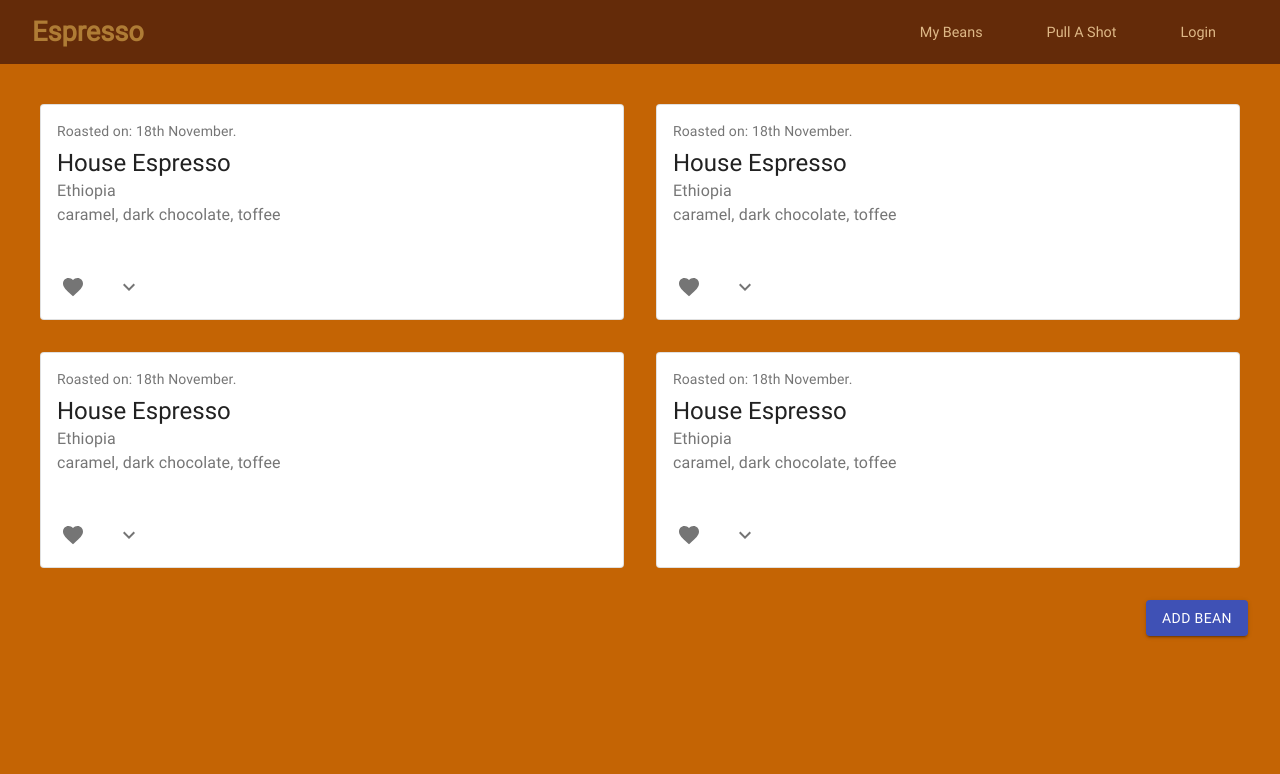
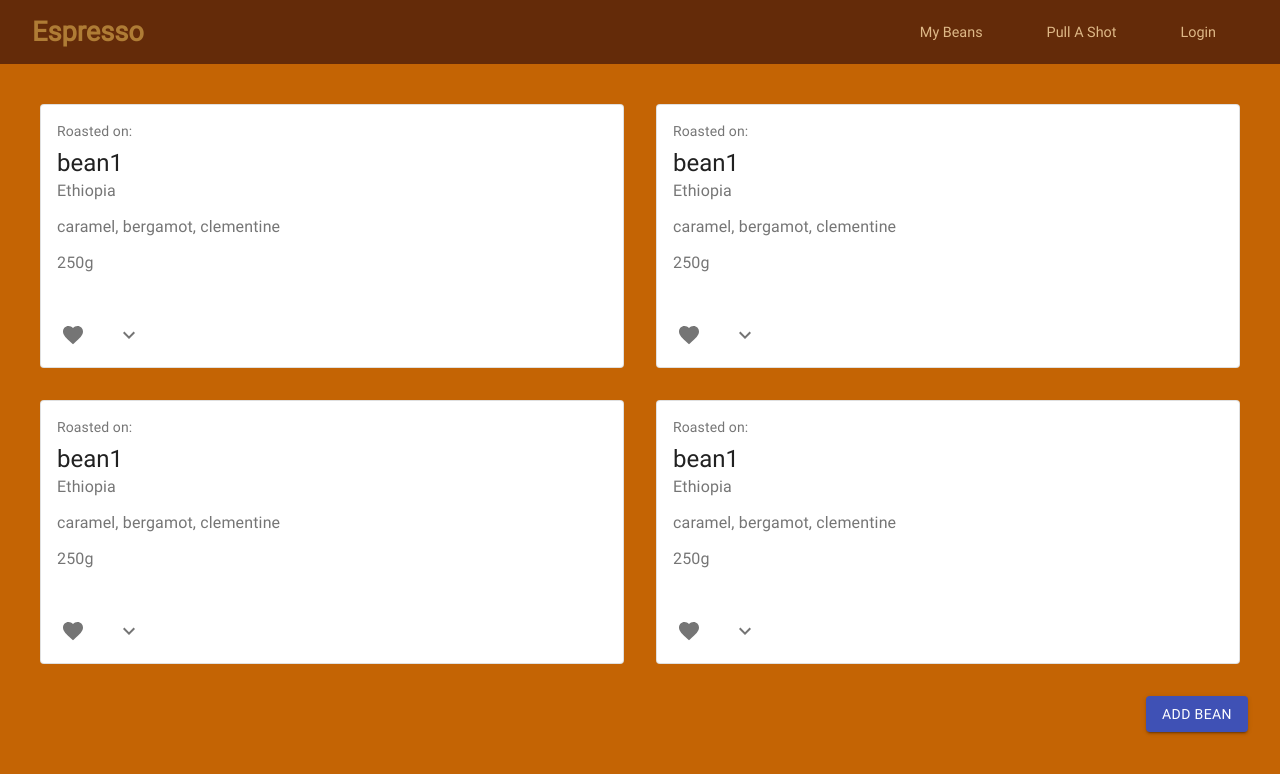
Before and after one commit to samueljmillward/espresso, a React (Create React App) app: page /beans in a window 1280 px wide. Shown: the top 774 px of the page. Built offline with nearby package versions, Linux system fonts and the light colour scheme.

Commit message:
Sends data to UI

```diff
--- a/src/elements/Card.js
+++ b/src/elements/Card.js
@@ -5,7 +5,6 @@ import Card from '@material-ui/core/Card';
 import CardContent from '@material-ui/core/CardContent';
 // import CardMedia from '@material-ui/core/CardMedia';
 import CardActions from '@material-ui/core/CardActions';
-import Collapse from '@material-ui/core/Collapse';
 import IconButton from '@material-ui/core/IconButton';
 import FavoriteIcon from '@material-ui/icons/Favorite';
 import ExpandMoreIcon from '@material-ui/icons/ExpandMore';
@@ -35,7 +34,7 @@ const useStyles = makeStyles((theme) => ({
   },
 }));
 
-export default function BeanCard() {
+export default function BeanCard({ bean }) {
   const classes = useStyles();
   const [expanded, setExpanded] = React.useState(false);
 
@@ -51,15 +50,20 @@ export default function BeanCard() {
           color="textSecondary"
           gutterBottom
         >
-          Roasted on: 18th November.
+          Roasted on: {bean.roast}
         </Typography>
         <Typography variant="h5" component="h2">
-          House Espresso
+          {bean.name}
         </Typography>
         <Typography className={classes.pos} color="textSecondary">
-          Ethiopia
+          {bean.origin}
           <br />
-          caramel, dark chocolate, toffee
+        </Typography>
+        <Typography className={classes.pos} color="textSecondary">
+          {bean.flavours}
+        </Typography>
+        <Typography className={classes.pos} color="textSecondary">
+          {bean.weight}g
         </Typography>
       </CardContent>
       {/* <CardMedia
@@ -83,29 +87,6 @@ export default function BeanCard() {
           <ExpandMoreIcon />
         </IconButton>
       </CardActions>
-      <Collapse in={expanded} timeout="auto" unmountOnExit>
-        <CardContent>
-          <Typography variant="body2" component="p">
-            Grind: 6
-          </Typography>
-          <Typography className={classes.pos} variant="body2" component="p">
-            <br />
-            Recipe
-            <br />
-            Dry: 18g
-            <br />
-            Final Weight: 36g
-          </Typography>
-          <Typography variant="body2" component="p">
-            Our house espresso is a modern take on a classic. It’s a blend of
-            two distinctive coffees, which combine to produce an espresso with a
-            deep, rich chocolatey body, pronounced toffee sweetness, a complex
-            fruity edge, and a hint of bittersweet cocoa at the finish. It’s
-            well balanced and combines beautifully with milk, where it adds
-            punchy caramel, smooth milk chocolate notes and gets even sweeter
-          </Typography>
-        </CardContent>
-      </Collapse>
     </Card>
   );
 }
--- a/src/elements/NewBean.js
+++ b/src/elements/NewBean.js
@@ -27,7 +27,7 @@ const useStyles = makeStyles((theme) => ({
   },
 }));
 
-export default function NewBean() {
+export default function NewBean({ setBeansList }) {
   const classes = useStyles();
 
   const { register, handleSubmit, control } = useForm();
@@ -36,6 +36,7 @@ export default function NewBean() {
     handleClose();
     console.clear();
     console.log({ data });
+    setBeansList((old) => [...old, data]);
   };
 
   const [open, setOpen] = React.useState(false);
--- a/src/pages/beans.js
+++ b/src/pages/beans.js
@@ -1,4 +1,4 @@
-import React from 'react';
+import React, { useState } from 'react';
 import { Grid } from '@material-ui/core';
 import { makeStyles } from '@material-ui/core/styles';
 
@@ -26,8 +26,41 @@ const useStyles = makeStyles((theme) => ({
 
 export default function Beans() {
   const classes = useStyles();
+
+  const [beans, setBeansList] = useState([
+    {
+      name: 'bean1',
+      roastDate: '2020-11-28',
+      origin: 'Ethiopia',
+      flavours: 'caramel, bergamot, clementine',
+      weight: '250',
+    },
+    {
+      name: 'bean1',
+      roastDate: '2020-11-28',
+      origin: 'Ethiopia',
+      flavours: 'caramel, bergamot, clementine',
+      weight: '250',
+    },
+    {
+      name: 'bean1',
+      roastDate: '2020-11-28',
+      origin: 'Ethiopia',
+      flavours: 'caramel, bergamot, clementine',
+      weight: '250',
+    },
+    {
+      name: 'bean1',
+      roastDate: '2020-11-28',
+      origin: 'Ethiopia',
+      flavours: 'caramel, bergamot, clementine',
+      weight: '250',
+    },
+  ]);
+
   return (
     <>
+      {console.log(beans)}
       <Navbar />
       <Grid
         container
@@ -35,20 +68,13 @@ export default function Beans() {
         className={classes.gridContainer}
         justify="center"
       >
-        <Grid item xs={12} sm={6} m={4}>
-          <BeanCard />
-        </Grid>
-        <Grid item xs={12} sm={6} m={4}>
-          <BeanCard />
-        </Grid>
-        <Grid item xs={12} sm={6} m={4}>
-          <BeanCard />
-        </Grid>
-        <Grid item xs={12} sm={6} m={4}>
-          <BeanCard />
-        </Grid>
+        {beans.map((bean) => (
+          <Grid item xs={12} sm={6} m={4}>
+            <BeanCard bean={bean} />
+          </Grid>
+        ))}
       </Grid>
-      <NewBean className={classes.addButton} />
+      <NewBean setBeansList={setBeansList} className={classes.addButton} />
     </>
   );
 }
```
Also changed, not shown: src/elements/espresso.js (added, +26 -0 lines).
